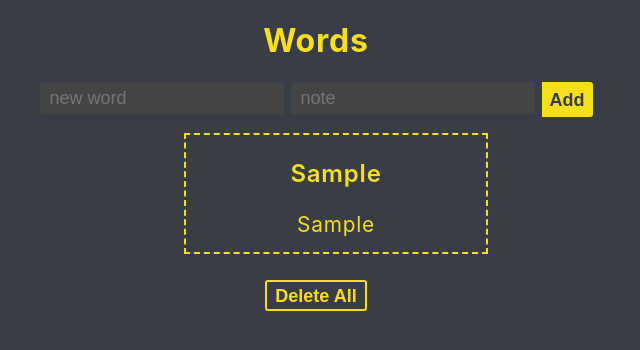
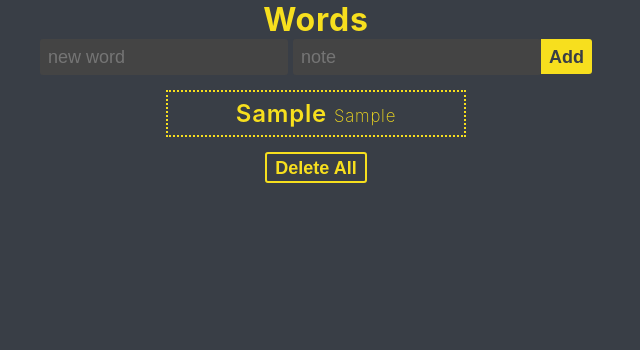
Before and after one commit to dand-code/plugin-chrome, a React (Create React App) app: page / in a window 1280 px wide. Both pictures are taken after typing "Sample", "Sample" into the empty fields and a click on the button "Add". Shown: the top 350 px of the page, without its empty margins (324-964 px from the left). Built offline with nearby package versions, Linux system fonts and the light colour scheme.

Commit message:
require fill both inputs to add a new word

```diff
--- a/src/components/AddWord.js
+++ b/src/components/AddWord.js
@@ -22,9 +22,12 @@ function AddWord() {
 
   const addItem = (e) => {
     e.preventDefault();
-    if (text.length === 0) {
+    if (text.length === 0 || text.note.length === 0)
+    {
+      alert('Oh no! You forgot to put a note. 🧐')
       return;
     }
+
     setWordList((...oldText) => {
       const newList = [].concat(...oldText);
       newList.push(text);
--- a/src/hooks/selector.js
+++ b/src/hooks/selector.js
@@ -10,8 +10,7 @@ export const updateWordList = selector({
         console.log(listItem);
         return listItem.map((word, index) => (
             <li key={index + 100}>
-                <p>{word.word}</p>
-                <span>{word.note}</span>
+                <p>{word.word} <span>{word.note}</span></p>
             </li>
         ));
     },
--- a/src/index.css
+++ b/src/index.css
@@ -1,3 +1,9 @@
+*{
+  padding:0;
+  margin:0;
+  box-sizing: border-box;
+}
+
 body {
   --black: #393e46;
   --black-off: #444;
@@ -27,17 +33,16 @@ body {
 ul {
   list-style: none;
   align-items: center;
+  margin: 10px 0;
 }
 
+
 li {
-  border: 2px dashed var(--yellow);
+  border: 2px dotted var(--yellow);
   width: 50%;
   max-width: 300px;
-  padding-bottom: 15px;
-  margin-bottom: 10px;
-  display: flex;
-  flex-direction: column;
-  justify-content: center;
+  padding: 7px 0;
+  margin: 5px 0;
 }
 
 button {
@@ -68,7 +73,11 @@ input[type="text"] {
   font-size: 18px;
   padding-left: 10px;
   color: var(--yellow);
-  margin-right: 7px;
+  margin-right: 5px;
+  padding: 3px 8px;
+}
+input[type="text"]:last-of-type {
+  margin-right: 0;
 }
 input[type="text"]:focus {
   outline: none;
@@ -78,11 +87,10 @@ p {
   cursor: pointer;
   font-size: 1.5em;
   font-weight: 600;
-  user-select: none;
 }
 
 span {
-  font-size: 1.3em;
-  font-weight: 400;
+  font-size: 0.7em;
+  font-weight: 200;
   overflow-wrap: break-word;
 }
```
